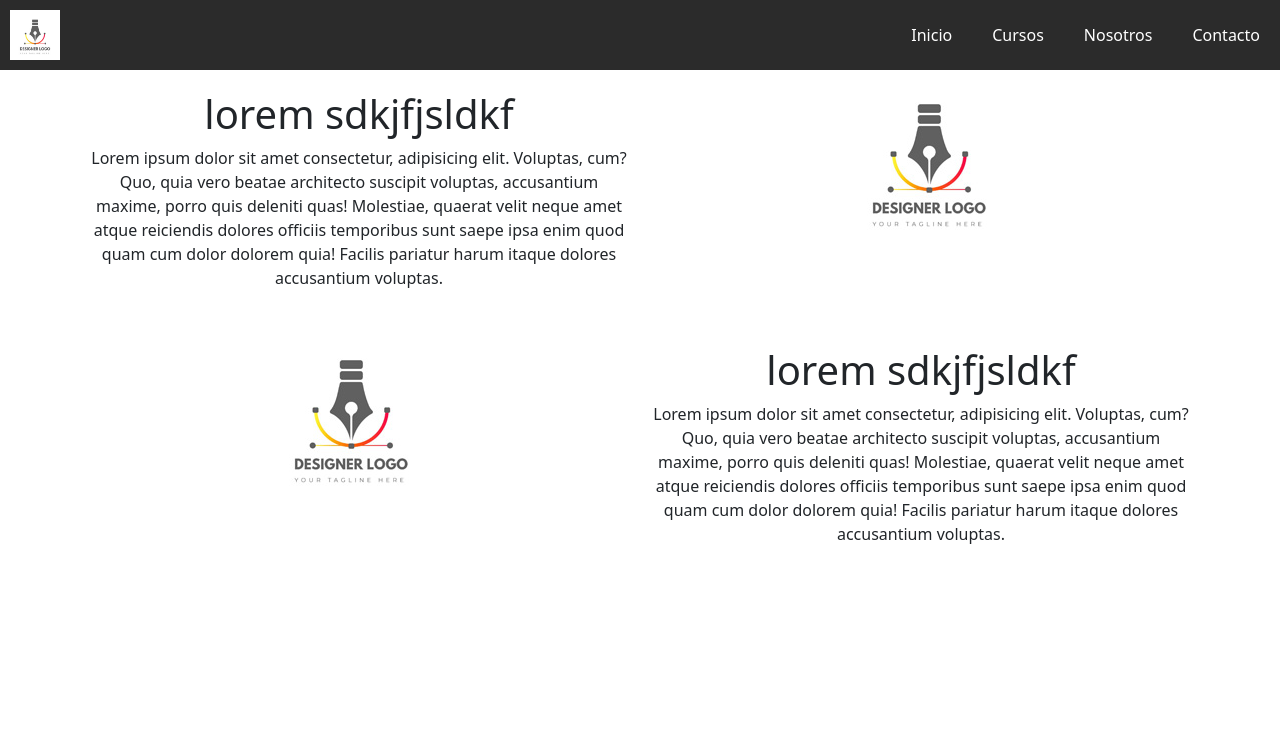
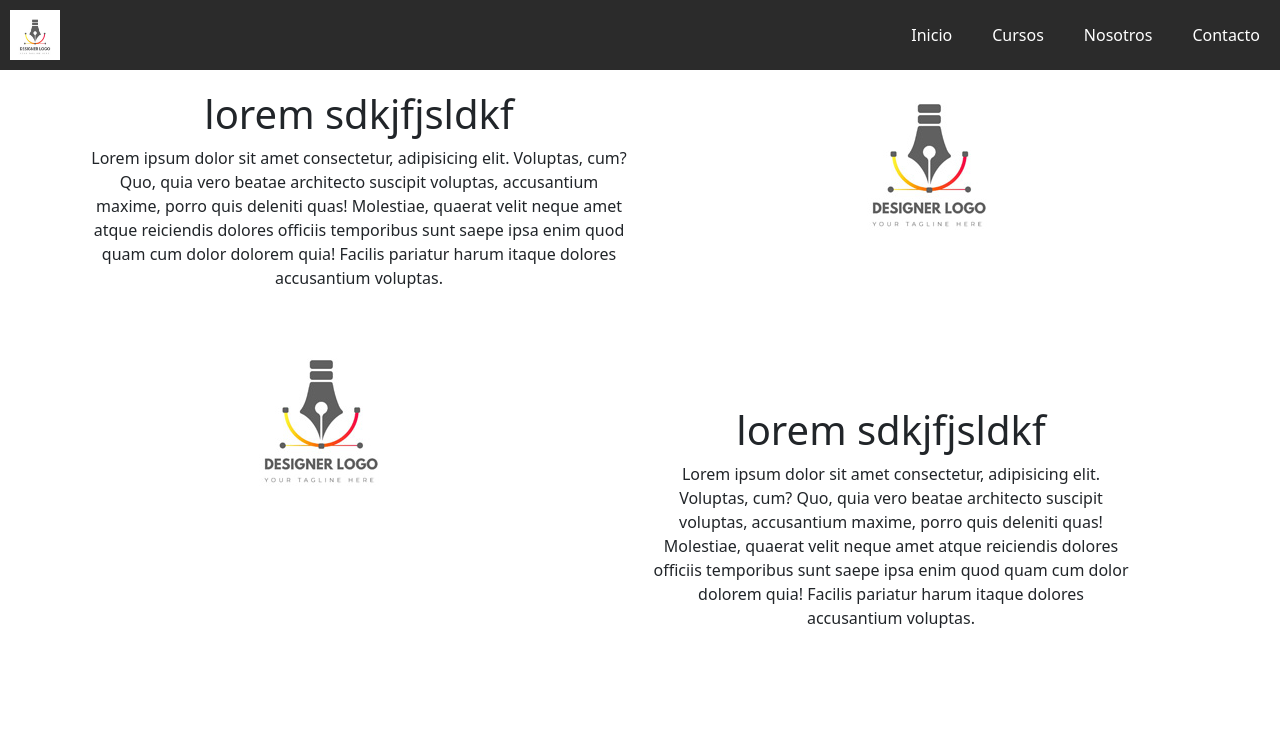
Before and after one commit to BroneZar/entregados-estudioweb, a plain HTML site: page pages/nosotros.html in a window 1280 px wide. Drawn offline with nearby package versions, Linux system fonts and the light colour scheme.

Commit message:
cambios pngs

```diff
--- a/css/styles.css
+++ b/css/styles.css
@@ -149,13 +149,22 @@
     margin: 10px;
 }
 
-.epigrafe1, .epigrafe2{
+.epigrafe1{
     display: flex;
     flex-direction: column;
     padding: 20px;
     width: 300px;
     align-self: center;
 }
+.epigrafe2{
+    display: flex;
+    flex-direction: column;
+    padding: 80px;
+    width: 300px;
+    align-self: center;
+}
+
+
 .img{
     border-radius: 50%;
 }
```
Also changed, not shown: index.html (+1 -1 lines), pages/contacto.html (+1 -0 lines), pages/cursos.html (+1 -0 lines), multimedia/img/banner-marcaspng.png (added), multimedia/img/banner-marcaswpng.png (added).
